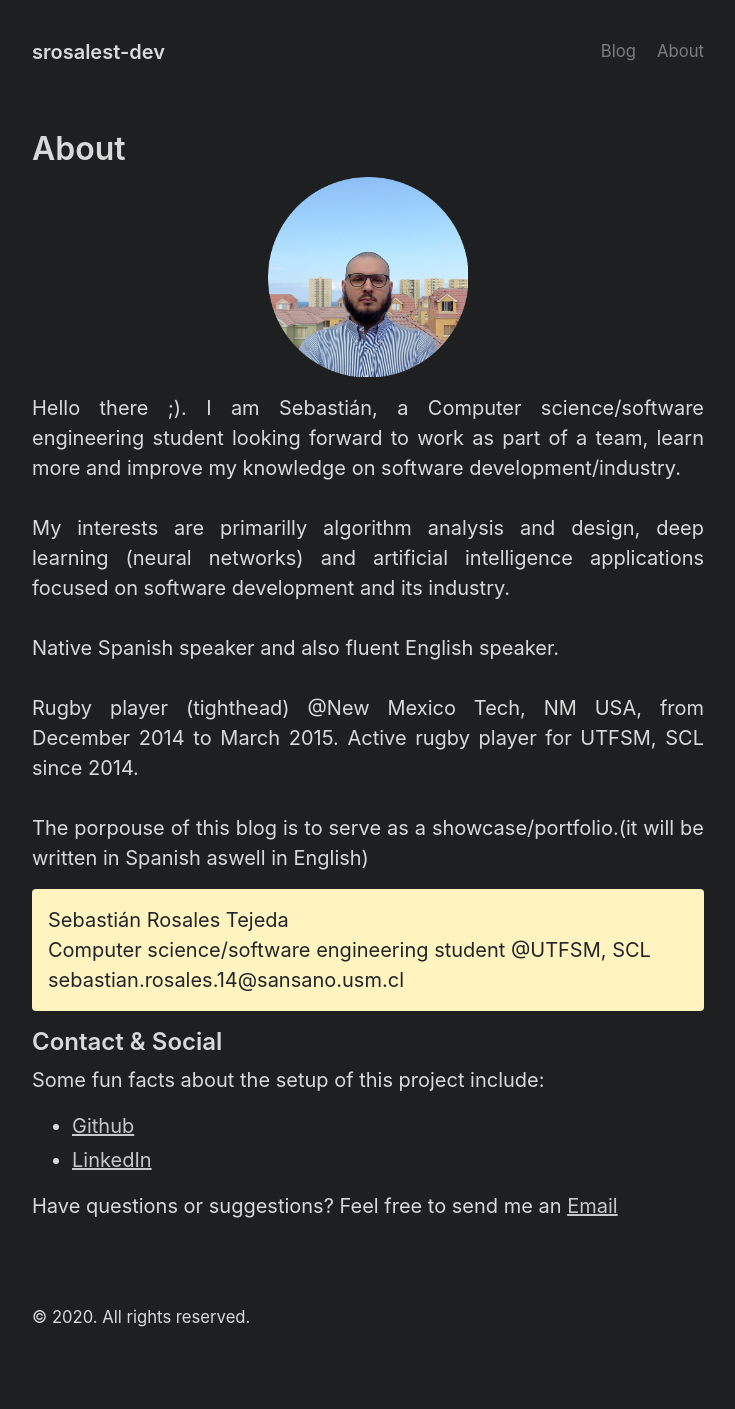
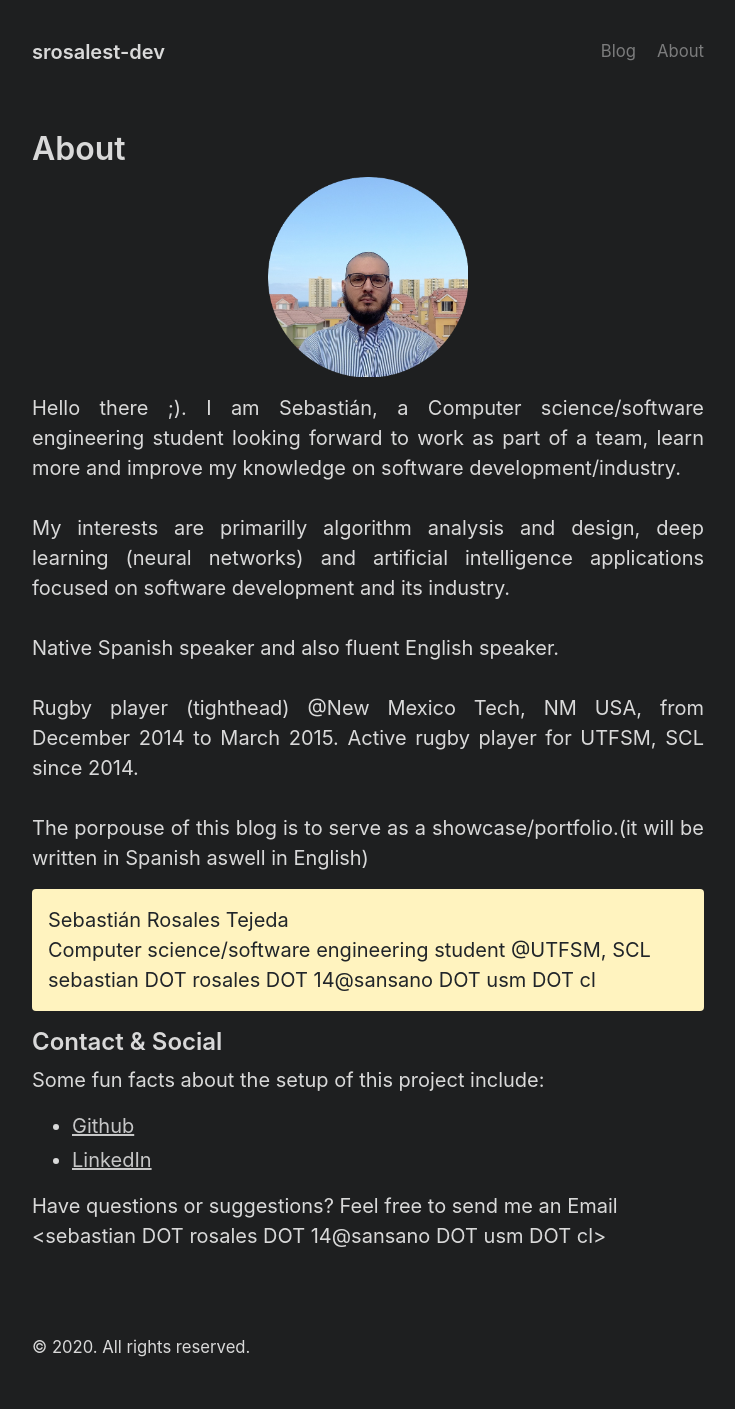
Before and after one commit to srosalest/srosalest.github.io, a Jekyll site: the page built from about.md, in a window 1280 px wide. Shown: the whole page, without its empty margins (272-1007 px from the left). Built offline with Jekyll 4.4.1, drawn with Linux system fonts in a browser that asks for light colours; before the commit the page ends 1379 px from its top, so only the background shows below that.

Commit message:
email changes

```diff
--- a/about.md
+++ b/about.md
@@ -27,7 +27,7 @@ The porpouse of this blog is to serve as a showcase/portfolio.(it will be writte
 <p class="message" align=justify>
 Sebastián Rosales Tejeda <br/>
 Computer science/software engineering student @UTFSM, SCL<br/>
-sebastian.rosales.14@sansano.usm.cl
+sebastian DOT rosales DOT 14@sansano DOT usm DOT cl
 </p>
 
 ## Contact & Social
@@ -37,4 +37,4 @@ Some fun facts about the setup of this project include:
 - [Github](https://github.com/srosalest)
 - [LinkedIn](https://www.linkedin.com/in/sebasti%C3%A1n-rosales-tejeda/)
 
-Have questions or suggestions? Feel free to send me an [Email](mailto:sebastian.rosales.14@sansano.usm.cl)
+Have questions or suggestions? Feel free to send me an Email <sebastian DOT rosales DOT 14@sansano DOT usm DOT cl>
```
